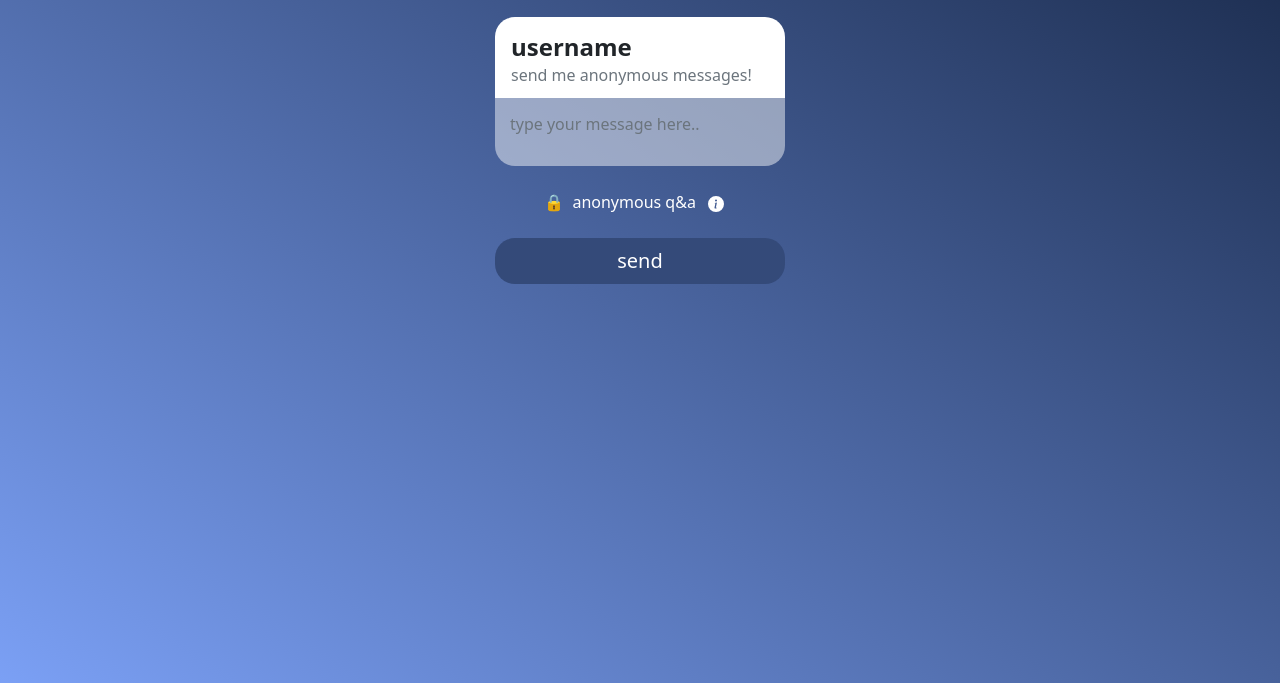
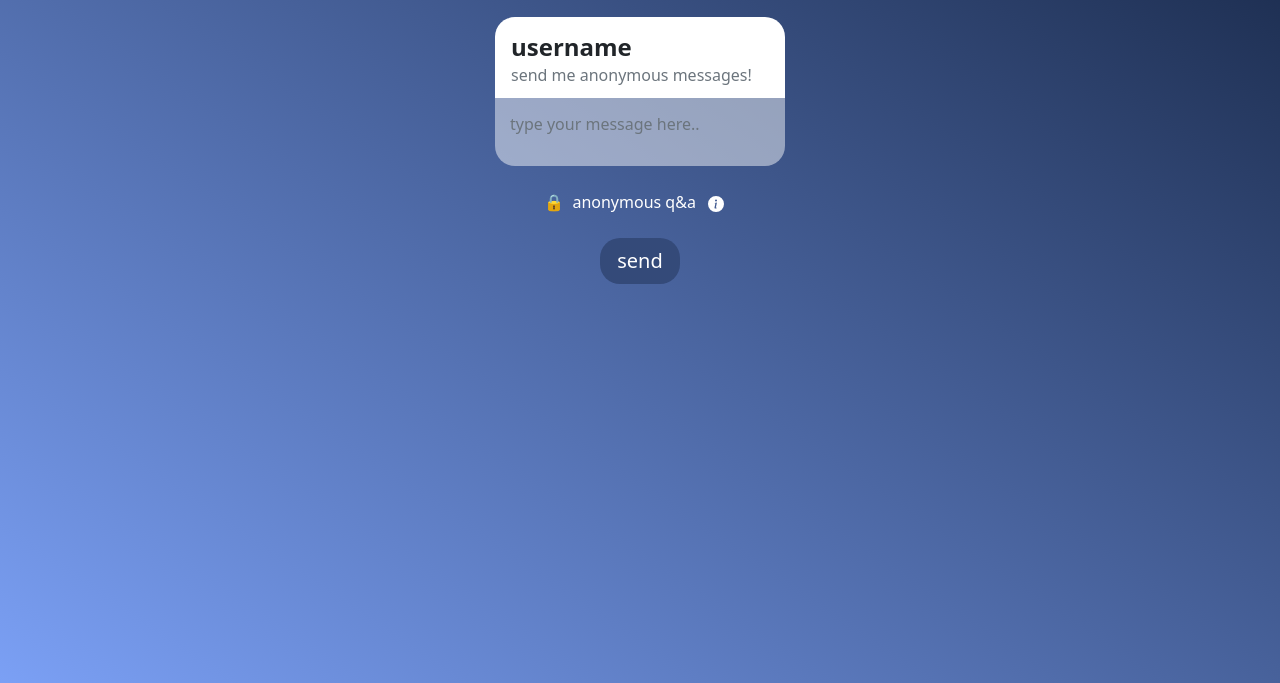
Before and after one commit to icepcp/ImGonnaLie, a plain HTML site: page example/index.html in a window 1280 px wide. Shown: the part 117-800 px from the top of the page. Drawn offline with Linux system fonts and the light colour scheme.

Commit message:
v1.0.1: idek y button wide but now it isnt

```diff
--- a/example/index.html
+++ b/example/index.html
@@ -31,10 +31,13 @@
                                             <path d="M8 16A8 8 0 1 0 8 0a8 8 0 0 0 0 16zm.93-9.412-1 4.705c-.07.34.029.533.304.533.194 0 .487-.07.686-.246l-.088.416c-.287.346-.92.598-1.465.598-.703 0-1.002-.422-.808-1.319l.738-3.468c.064-.293.006-.399-.287-.47l-.451-.081.082-.381 2.29-.287zM8 5.5a1 1 0 1 1 0-2 1 1 0 0 1 0 2z"></path>
                                         </svg></button></p>
                             </div>
-                        </div><a class="btn btn-primary btn-lg d-flex d-xl-flex justify-content-center justify-content-xl-center" role="button" style="margin: auto;border-radius: 20px;background: rgb(52,74,121);border-width: 0px;" href="success.html"><span>send</span></a>
+                        </div>
                     </form>
                 </div>
             </div>
+        </div>
+        <div class="row">
+            <div class="col-xl-12 d-xl-flex justify-content-xl-center"><a class="btn btn-primary btn-lg d-flex d-xl-flex justify-content-center justify-content-xl-center" role="button" style="border-radius: 20px;background: rgb(52,74,121);border-width: 0px;width: 80px;" href="success.html"><span>send</span></a></div>
         </div>
         <div class="row">
             <div class="col">
```
Also changed, not shown: 1 other file.
